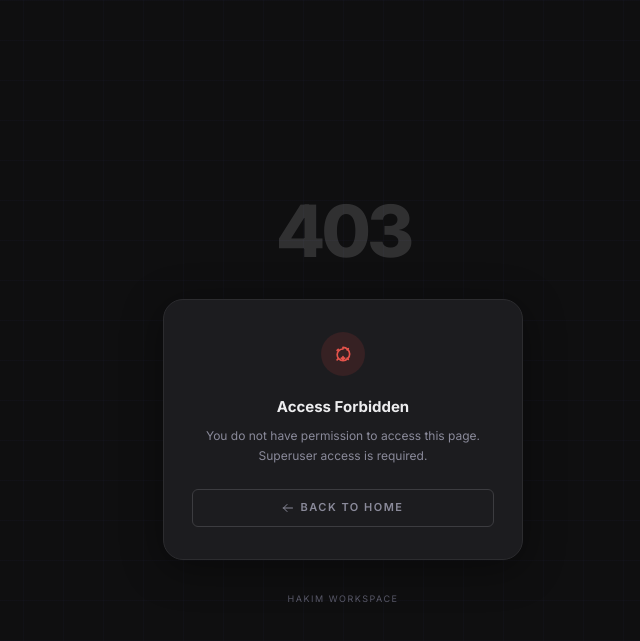
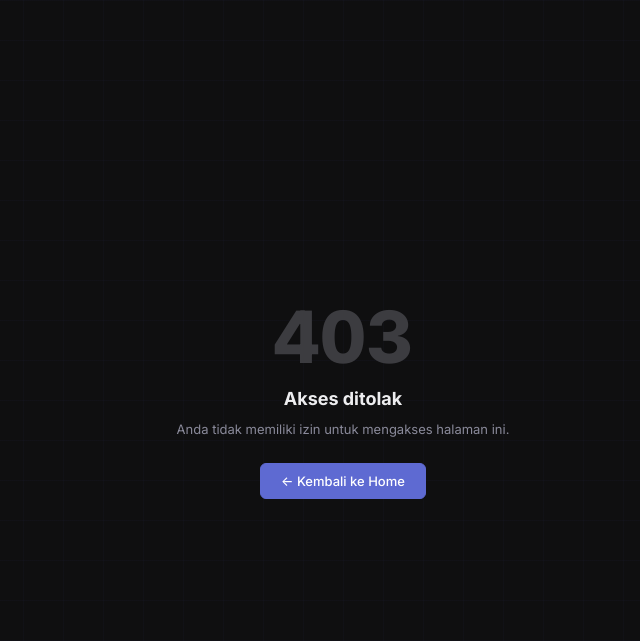
Before and after one commit to MoHakim-01121/HMS, a Django app: template hw/templates/hw/403.html in a window 1280 px wide. Shown: the top 641 px of the page, without its empty margins (297-937 px from the left). Run offline with Django 5.2, Linux system fonts and the light colour scheme; the template is opened without the code that fills it, so the values that code supplies are empty.

Commit message:
Match 403 page style with 404 and 500

```diff
--- a/hw/templates/hw/403.html
+++ b/hw/templates/hw/403.html
@@ -1,124 +1,24 @@
 {% load static %}
 <!DOCTYPE html>
-<html lang="en" data-theme="dark">
+<html lang="en">
 <head>
   <meta charset="UTF-8">
   <meta name="viewport" content="width=device-width, initial-scale=1.0">
-  <title>403 — Access Forbidden</title>
-  <script>(function(){var t=localStorage.getItem('theme')||'dark';document.documentElement.setAttribute('data-theme',t);})();</script>
+  <title>403 — Akses Ditolak</title>
   <link rel="stylesheet" href="{% static 'hw/css/design.css' %}">
   <style>
-    *, *::before, *::after { box-sizing: border-box; }
-    body {
-      margin: 0;
-      min-height: 100vh;
-      display: flex;
-      align-items: center;
-      justify-content: center;
-      padding: 20px;
-      font-family: 'Inter', system-ui, -apple-system, sans-serif;
-    }
-    .wrap {
-      width: 100%;
-      max-width: 360px;
-      display: flex;
-      flex-direction: column;
-      align-items: center;
-      gap: 32px;
-      text-align: center;
-    }
-    .code {
-      font-size: 72px;
-      font-weight: 800;
-      color: var(--text);
-      letter-spacing: -4px;
-      line-height: 1;
-      opacity: .15;
-    }
-    .panel {
-      width: 100%;
-      padding: 32px 28px;
-      background: var(--surface);
-      border: 1px solid var(--border);
-      border-radius: var(--r-2xl);
-      box-shadow: var(--shadow-lg);
-      backdrop-filter: blur(12px);
-      -webkit-backdrop-filter: blur(12px);
-      display: flex;
-      flex-direction: column;
-      gap: 8px;
-    }
-    .icon {
-      margin: 0 auto 12px;
-      width: 44px;
-      height: 44px;
-      border-radius: 50%;
-      background: rgba(239,68,68,.12);
-      display: flex;
-      align-items: center;
-      justify-content: center;
-      color: var(--red);
-    }
-    .title {
-      font-size: 15px;
-      font-weight: 700;
-      color: var(--text);
-    }
-    .desc {
-      font-size: 12px;
-      color: var(--text-2);
-      line-height: 1.6;
-    }
-    .btn {
-      margin-top: 16px;
-      display: inline-flex;
-      align-items: center;
-      justify-content: center;
-      gap: 6px;
-      height: 38px;
-      padding: 0 20px;
-      border: 1px solid var(--border-2);
-      border-radius: var(--r);
-      color: var(--text-2);
-      font-size: 11px;
-      font-weight: 600;
-      font-family: inherit;
-      text-decoration: none;
-      text-transform: uppercase;
-      letter-spacing: 1.5px;
-      cursor: pointer;
-      background: transparent;
-      transition: border-color .15s, color .15s;
-    }
-    .btn:hover { border-color: var(--text-2); color: var(--text); }
-    .status {
-      font-size: 9px;
-      color: var(--text-3);
-      text-transform: uppercase;
-      letter-spacing: 1.5px;
-    }
+    body { display: flex; align-items: center; justify-content: center; min-height: 100vh; padding: 20px; }
+    .err-code { font-size: 72px; font-weight: 800; color: var(--border-2); line-height: 1; font-variant-numeric: tabular-nums; }
+    .err-title { font-size: 18px; font-weight: 700; color: var(--text); margin: 12px 0 8px; }
+    .err-sub { font-size: 13px; color: var(--text-2); margin-bottom: 24px; }
   </style>
 </head>
 <body>
-  <div class="wrap">
-    <div class="code">403</div>
-    <div class="panel">
-      <div class="icon">
-        <svg width="20" height="20" fill="none" stroke="currentColor" stroke-width="2" viewBox="0 0 24 24">
-          <path stroke-linecap="round" stroke-linejoin="round" d="M12 15v2m0 0v2m0-2h2m-2 0H10m2-11a7 7 0 100 14A7 7 0 0012 4z"/>
-          <path stroke-linecap="round" stroke-linejoin="round" d="M18.364 5.636l-1.414 1.414M6.343 17.657l-1.414 1.414M18.364 18.364l-1.414-1.414M6.343 6.343L4.929 7.757"/>
-        </svg>
-      </div>
-      <div class="title">Access Forbidden</div>
-      <div class="desc">You do not have permission to access this page. Superuser access is required.</div>
-      <a href="/" class="btn">
-        <svg width="12" height="12" fill="none" stroke="currentColor" stroke-width="2" viewBox="0 0 24 24">
-          <path stroke-linecap="round" stroke-linejoin="round" d="M10 19l-7-7m0 0l7-7m-7 7h18"/>
-        </svg>
-        Back to Home
-      </a>
-    </div>
-    <div class="status">Hakim Workspace</div>
+  <div style="text-align:center;max-width:360px;">
+    <div class="err-code">403</div>
+    <div class="err-title">Akses ditolak</div>
+    <div class="err-sub">Anda tidak memiliki izin untuk mengakses halaman ini.</div>
+    <a href="/" class="btn btn-primary" style="height:36px;padding:0 20px;font-size:13px;">← Kembali ke Home</a>
   </div>
 </body>
 </html>
```
